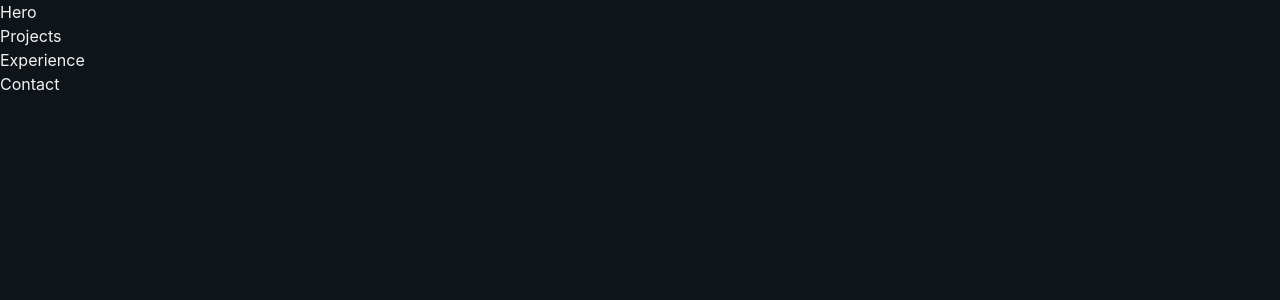
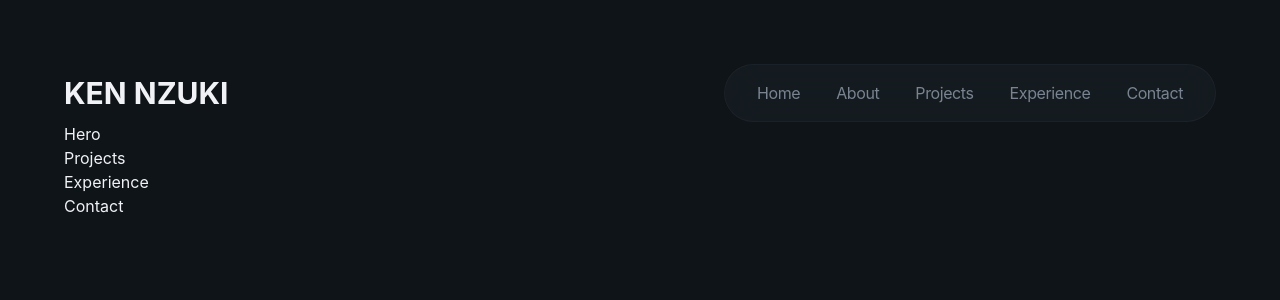
Before and after one commit to kennzuki/portfolio2, a React (Vite) app: page / in a window 1280 px wide. Shown: the top 300 px of the page. Built offline with nearby package versions, Linux system fonts and the light colour scheme.

Commit message:
navbar desktop

```diff
--- a/src/App.tsx
+++ b/src/App.tsx
@@ -1,22 +1,23 @@
-import About from "./components/About"
-import Contact from "./components/Contact"
-import Experience from "./components/Experience"
-import Hero from "./components/Hero"
-import Projects from "./components/Projects"
-
+import About from './components/About';
+import Contact from './components/Contact';
+import Experience from './components/Experience';
+import Hero from './components/Hero';
+import Projects from './components/Projects';
+import Navbar from './layouts/Navbar';
 
 function App() {
-
-
   return (
-    <main>
-      <Hero />
-      <About />
-      <Projects />
-      <Experience />
-      <Contact/>
-   </main>
-  )
+    <main className='min-h-screen overflow-x-hidden p-16'>
+      <Navbar />
+      <section className=''>
+        <Hero />
+        <About />
+        <Projects />
+        <Experience />
+        <Contact />
+      </section>
+    </main>
+  );
 }
 
-export default App
+export default App;
--- /dev/null
+++ b/src/components/Buttons.tsx
@@ -0,0 +1,9 @@
+
+
+export default function Buttons({className, children,size}) {
+  return (
+      <div>
+           <span className="relative flex items-center justify-center gap-2">{children}</span>
+    </div>
+  )
+}
--- a/src/layouts/Navbar.tsx
+++ b/src/layouts/Navbar.tsx
@@ -1,9 +1,26 @@
-
-
 export default function Navbar() {
+  const links = [
+    { href: '#', text: 'Home' },
+    { href: '#about', text: 'About' },
+    { href: '#projects', text: 'Projects' },
+    { href: '#experience', text: 'Experience' },
+    { href: '#contact', text: 'Contact' },
+  ];
   return (
-      <div>
-
+    <div>
+      {/* desktop nav */}
+      <div className='flex items-center justify-between gap-4 '>
+        <section className=''>
+          <h1 className='text-3xl font-bold hover:text-primary uppercase'>Ken Nzuki</h1>
+        </section>
+        <section className='flex items-center gap-1 tracking-tight px-4 py-2 glass rounded-full'>
+          {links.map((link) => (
+            <a className="px-4 py-2 text-muted-foreground hover:text-foreground" href={link.href}>{link.text}</a>
+          ))}
+        </section>
+      </div>
+      {/* mobile nav */}
+      <div className=''></div>
     </div>
-  )
+  );
 }
```
